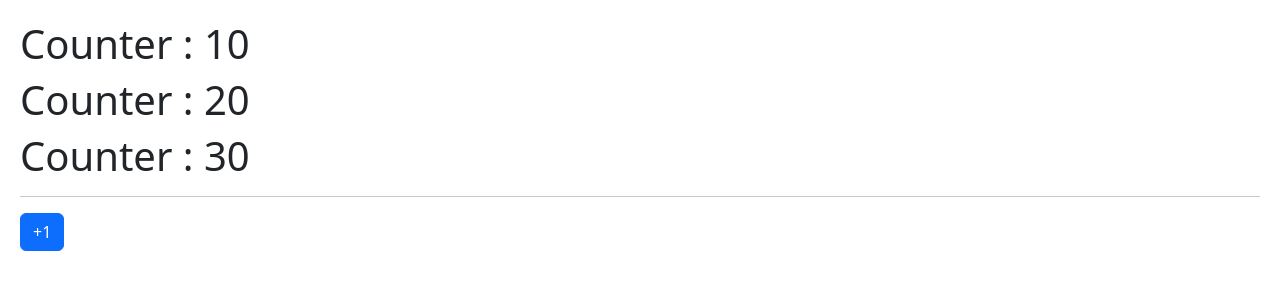
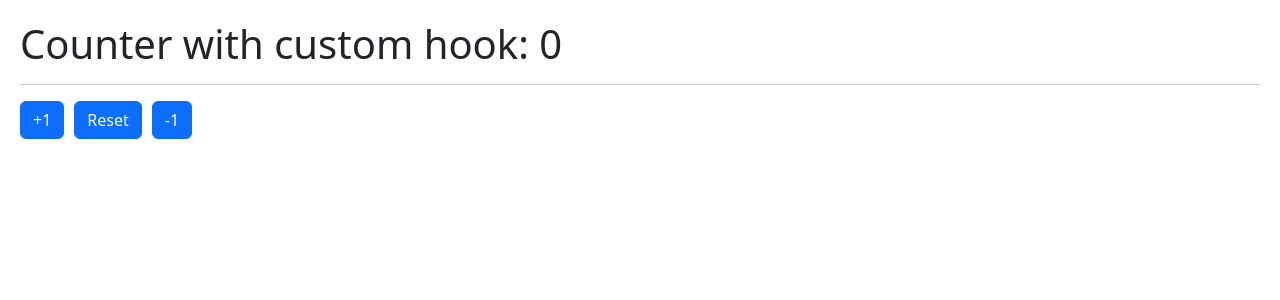
Before and after one commit to LuisVasquez23/curso-react, a React (Vite) app in the folder 05-hook-app/: page / in a window 1280 px wide. Shown: the top 300 px of the page. Built offline with nearby package versions, Linux system fonts and the light colour scheme.

Commit message:
Creando un custom hook - useCounter

```diff
--- /dev/null
+++ b/05-hook-app/src/01-useState/CounterWithCustomHook.jsx
@@ -0,0 +1,23 @@
+import useCounter from "../hooks/useCounter";
+
+const CounterWithCustomHook = () => {
+  const { counter, increment, decrement, reset } = useCounter(0);
+
+  return (
+    <>
+      <h1>Counter with custom hook: {counter}</h1>
+      <hr />
+      <button className="btn btn-primary" onClick={increment}>
+        +1
+      </button>
+      <button className="btn btn-primary" onClick={reset}>
+        Reset
+      </button>
+      <button className="btn btn-primary" onClick={decrement}>
+        -1
+      </button>
+    </>
+  );
+};
+
+export default CounterWithCustomHook;
--- /dev/null
+++ b/05-hook-app/src/hooks/useCounter.js
@@ -0,0 +1,26 @@
+import { useState } from "react";
+
+const useCounter = (initialValue = 10) => {
+  const [counter, setCounter] = useState(initialValue);
+
+  const increment = () => {
+    setCounter(counter + 1);
+  };
+
+  const decrement = () => {
+    setCounter(counter - 1);
+  };
+
+  const reset = () => {
+    setCounter(initialValue);
+  };
+
+  return {
+    counter,
+    increment,
+    decrement,
+    reset,
+  };
+};
+
+export default useCounter;
--- a/05-hook-app/src/main.jsx
+++ b/05-hook-app/src/main.jsx
@@ -1,11 +1,12 @@
 import { StrictMode } from "react";
 import { createRoot } from "react-dom/client";
 import HooksApp from "./HooksApp";
+import CounterApp from "./01-useState/CounterApp";
+import CounterWithCustomHook from "./01-useState/CounterWithCustomHook";
 import "./index.css";
-import CounterApp from "./01-useStatae/CounterApp";
 
 createRoot(document.getElementById("root")).render(
   <StrictMode>
-    <CounterApp />
+    <CounterWithCustomHook />
   </StrictMode>
 );
```
Also changed, not shown: 05-hook-app/src/01-useState/CounterApp.jsx (renamed from 05-hook-app/src/01-useStatae/CounterApp.jsx).
